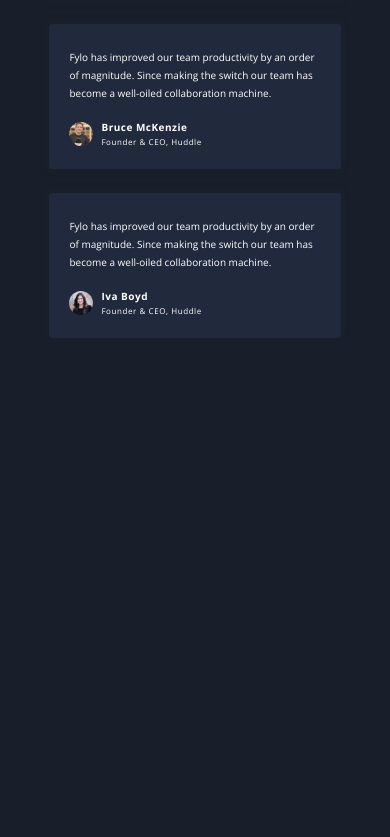
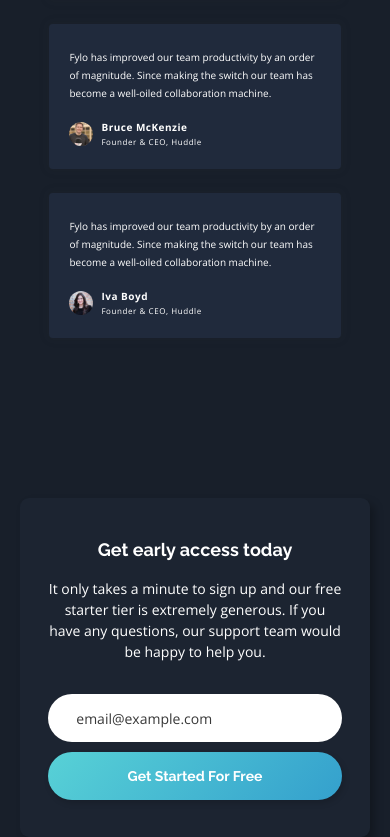
Before and after one commit to vanderms/fylo-dark-theme-landing-page, a Next.js app: page / in a window 390 px wide. Shown: the part 2808-3645 px from the top of the page. Before the commit the page ends 3146 px from the top, so only its background shows below. Built offline with nearby package versions, Linux system fonts and the light colour scheme.

Commit message:
implemented responsive section call to action

```diff
--- /dev/null
+++ b/components/forms/get-started/get-started-form.module.scss
@@ -0,0 +1,72 @@
+@use '~/styles/mixins' as *;
+
+
+.get-started-form {
+  width: 100%;
+  display: grid;
+  grid-template-columns: 1fr;
+  gap: 5px;
+
+  @include media(tablet){
+    grid-template-columns: 480fr 200fr;
+    gap: 29px;
+  }
+}
+
+.email {
+  width: 100%;
+  height: 48px;
+  padding-inline: 28px;
+  border-radius: 999px;
+  border: none;
+
+  font-family: var(--open-sans);
+  font-weight: 400;
+  font-size: rem(14);
+  color: var(--dark-blue);
+
+  &::placeholder {
+    font-family: var(--open-sans);
+    font-weight: 400;
+    font-size: rem(14);
+    color: #383838;
+  }
+}
+
+.label-text {
+  position: absolute !important;
+  height: 1px;
+  width: 1px;
+  overflow: hidden;
+  clip: rect(1px 1px 1px 1px);
+  clip: rect(1px, 1px, 1px, 1px);
+}
+
+.error-message {
+  display: block;
+  margin-top: 5px;
+  font-family: var(--open-sans);
+  font-weight: 700;
+  font-size: rem(10);
+  line-height: 140%;
+  color: #FF4242;
+  margin-left: 28px;
+}
+
+.submit {
+  background: linear-gradient(132.02deg, #63E1D9 -31.85%, #34A0CD 100%);
+  box-shadow: 2px 3px 6px rgba(0, 0, 0, 0.15925);
+  border-radius: 999px;
+  min-width: 200px;
+  height: 48px;
+
+
+  font-family: var(--raleway);
+  font-weight: 700;
+  font-size: rem(14);
+  color: var(--white);
+
+  &:hover {
+    background: #8ADAE3;
+  }
+}
--- /dev/null
+++ b/components/forms/get-started/get-started-form.tsx
@@ -0,0 +1,41 @@
+import selectors from './get-started-form.module.scss';
+import { Formik, Form, Field, ErrorMessage, FormikHelpers } from 'formik';
+import * as Yup from 'yup';
+
+export function GetStartedForm() {
+
+  const formikProps = {
+    initialValues: { email: '' },
+    validationSchema: Yup.object({
+        email: Yup.string()
+          .email('Error, please check your email')
+          .required('Error, please check your email')
+    }),
+    onSubmit: (values: {email: string}, actions: FormikHelpers<{email: string}>) => {
+      console.log(JSON.stringify(values));
+      actions.setSubmitting(false);
+      actions.resetForm();
+    }
+  }
+
+  return (
+    <Formik {...formikProps}>
+      <Form className={selectors['get-started-form']} data-component='form_get-started'>
+        <div className={selectors["input-container"]}>
+          <Field
+            id='get-started-email'
+            className={selectors['email']}
+            type='text'
+            name='email'
+            placeholder='email@example.com'
+          />
+          <label htmlFor='get-started-email'>
+            <span className={selectors["label-text"]}>Email</span>
+            <span className={selectors["error-message"]}><ErrorMessage name='email'/></span>
+          </label>
+        </div>
+        <button type="submit" className={selectors['submit']}>Get Started For Free</button>
+      </Form>
+    </Formik>
+  );
+}
--- /dev/null
+++ b/components/sections/call-to-action/call-to-action-section.module.scss
@@ -0,0 +1,58 @@
+@use '~/styles/mixins' as *;
+
+.call-to-action-section {
+  position: relative;
+  z-index: 1;
+  margin-top: 160px;
+  width: min(89.6%, 863px);
+  margin-inline: auto;
+  background: var(--dark-blue);
+  box-shadow: 5px 5px 8px rgba(0, 0, 0, 0.254274);
+  border-radius: 9px;
+  padding: 40px 28px 37px;
+
+  @include media(tablet) {
+    margin-top: 201px;
+    padding: 42px 77px 22px;
+  }
+}
+
+.title {
+  font-family: var(--raleway);
+  font-weight: 700;
+  font-size: rem(18);
+  line-height: 133%;
+  color: var(--white);
+  text-align: center;
+  max-width: 673px;
+
+  @include media(tablet) {
+    font-size: rem(32);
+    line-height: 150%;
+    width: 77.0904926%;
+    margin-inline: auto;
+  }
+}
+
+.subtitle {
+  margin-top: 16px;
+  font-family: var(--open-sans);
+  font-weight: 400;
+  font-size: rem(14);
+  line-height: 150%;
+  text-align: center;
+  color: var(--white);
+
+  @include media(tablet) {
+    width: 77.0904926%;
+    margin-inline: auto;
+  }
+}
+
+.call-to-action-section [data-component='form_get-started'] {
+  margin-top: 32px;
+
+  @include media(tablet) {
+    margin-top: 38px;
+  }
+}
--- /dev/null
+++ b/components/sections/call-to-action/call-to-action-section.tsx
@@ -0,0 +1,15 @@
+import selectors from './call-to-action-section.module.scss';
+import { GetStartedForm } from 'components/forms/get-started/get-started-form';
+
+
+export function CallToActionSection() {
+  return (
+    <section className={selectors["call-to-action-section"]} aria-labelledby='call-to-action-title'>
+      <h2 className={selectors["title"]} id='call-to-action-title'>
+        Get early access today
+      </h2>
+      <p className={selectors["subtitle"]}>It only takes a minute to sign up and our free starter tier is extremely generous. If you have any questions, our support team would be happy to help you.</p>
+      <GetStartedForm />
+    </section>
+  )
+}
--- a/package.json
+++ b/package.json
@@ -14,12 +14,14 @@
     "react": "18.2.0",
     "react-dom": "18.2.0",
     "sass": "^1.53.0",
+    "uniqid": "^5.4.0",
     "yup": "^0.32.11"
   },
   "devDependencies": {
     "@types/node": "18.0.1",
     "@types/react": "18.0.14",
     "@types/react-dom": "18.0.6",
+    "@types/uniqid": "^5.3.2",
     "eslint": "8.19.0",
     "eslint-config-next": "12.2.0",
     "typescript": "4.7.4"
--- a/pages/index.tsx
+++ b/pages/index.tsx
@@ -1,4 +1,5 @@
 import { Navbar } from 'components/navbar/navbar'
+import { CallToActionSection } from 'components/sections/call-to-action/call-to-action-section'
 import { FeaturesSection } from 'components/sections/features/features-section'
 import { HeroSection } from 'components/sections/hero/hero-section'
 import { ProductiveSection } from 'components/sections/productive/productive-section'
@@ -20,7 +21,8 @@ const Home: NextPage = () => {
         <HeroSection />
         <FeaturesSection />
         <ProductiveSection/>
-        <TestimonialsSection/>
+        <TestimonialsSection />
+        <CallToActionSection/>
       </main>
 
     </>
```
Also changed, not shown: 1 other file (tests, documents, lock files or other folders).
